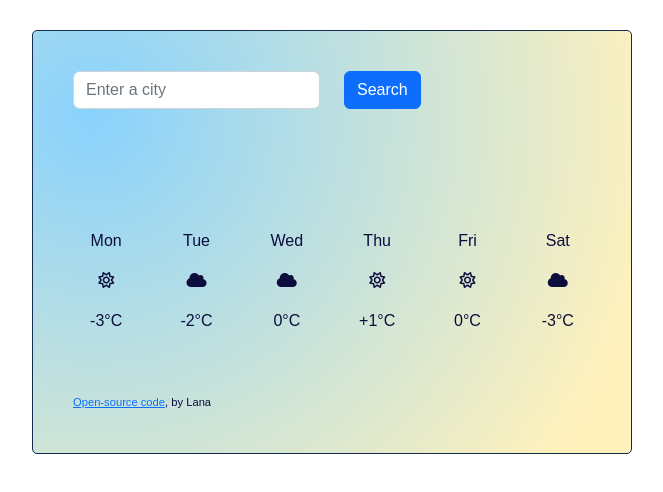
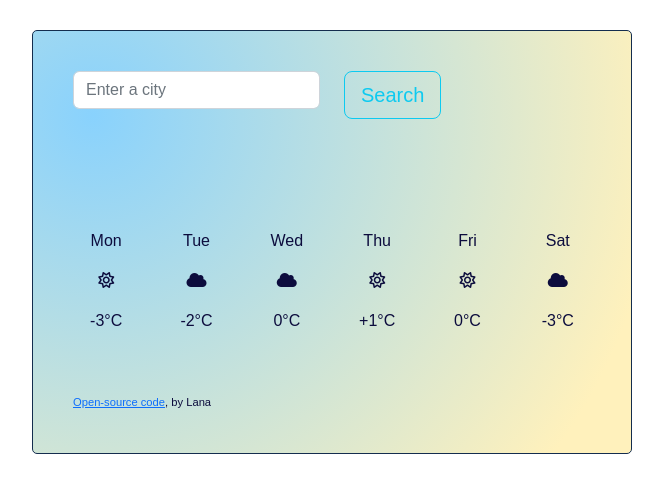
Before and after one commit to Lana-log/weather-app, a plain HTML site: page index.html in a window 1280 px wide. Shown: the whole page, without its empty margins (308-971 px from the left). Drawn offline with nearby package versions, Linux system fonts and the light colour scheme.

Commit message:
changed bootstrap button style

```diff
--- a/index.html
+++ b/index.html
@@ -24,7 +24,7 @@
                      </div>
                 </div>
                     <div class="col-6">
-                        <button type="submit" class="btn btn-primary">Search</button>
+                        <button type="submit" class="btn btn-outline-info btn-lg">Search</button>
                     </div>
             </div>
         </form>
```
